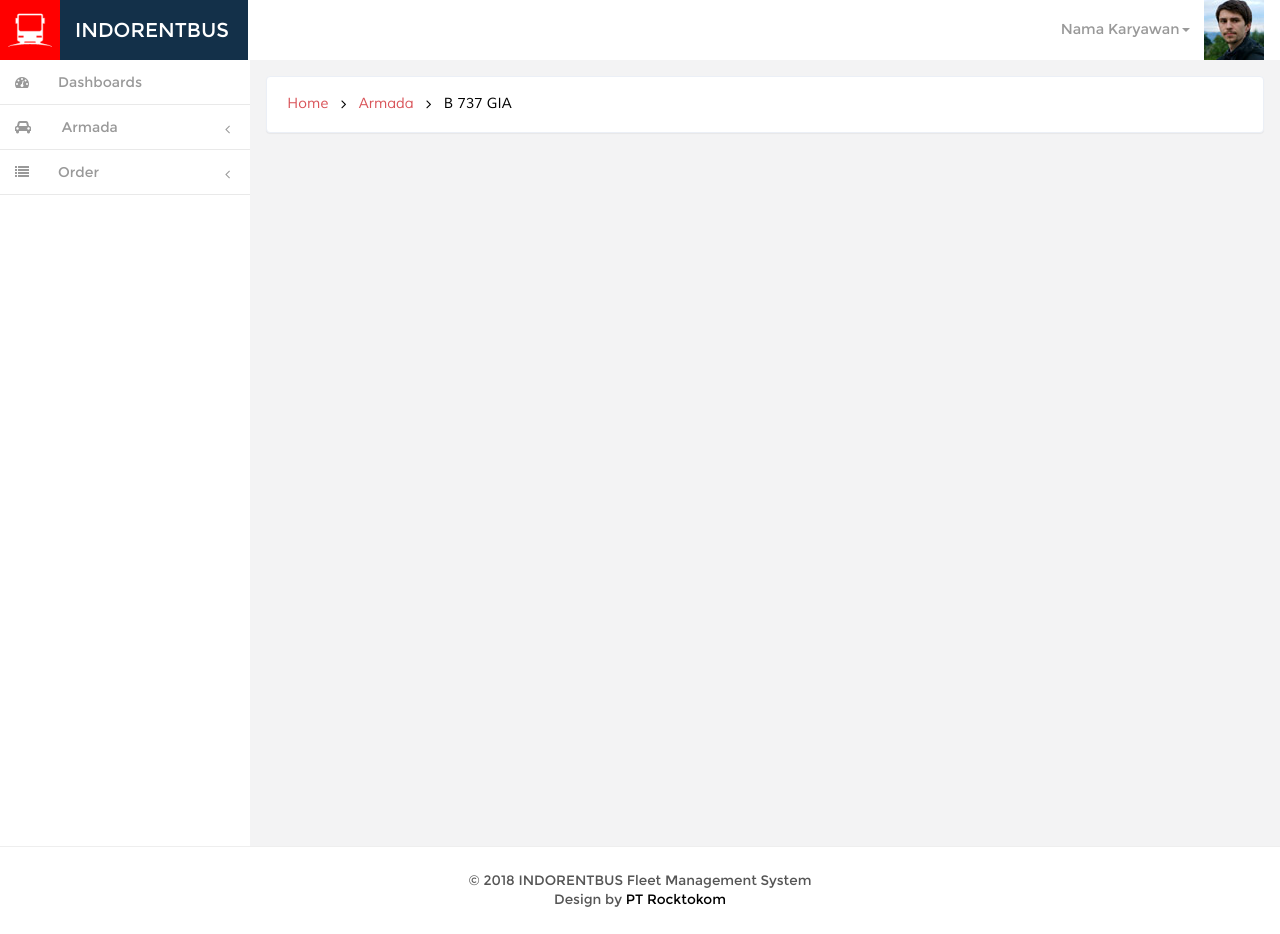
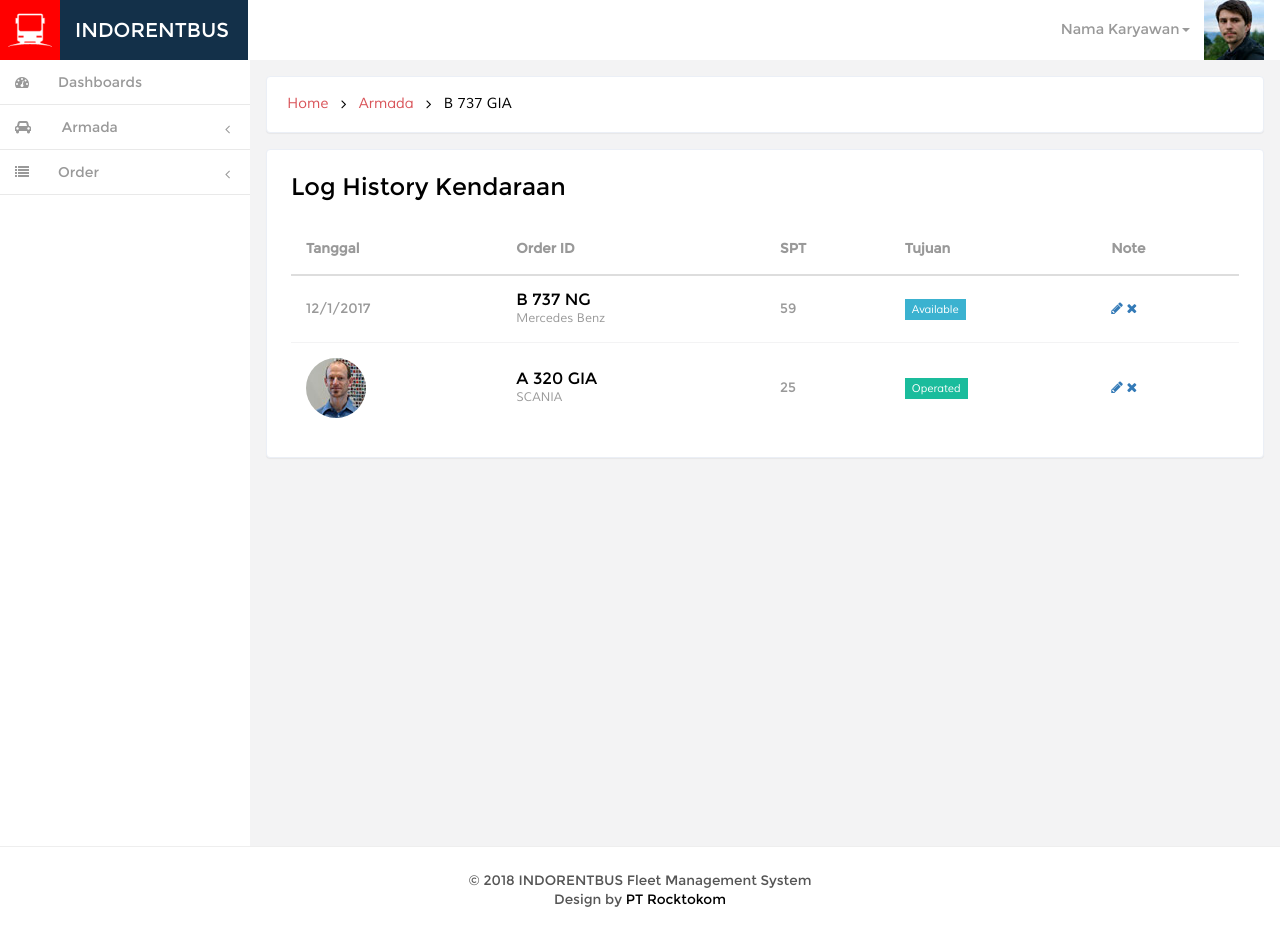
Before and after one commit to kemtol/indorentbus, a Jekyll site: the page built from laman/detail-armada.html, in a window 1280 px wide. Built offline with Jekyll 4.4.1, drawn with Linux system fonts in a browser that asks for light colours; nearby versions of some CDN libraries; Markdown is read by kramdown in place of the engine named in the settings; comment, search, counter and statistics services are not loaded.

Commit message:
Update detail-armada.html

```diff
--- a/laman/detail-armada.html
+++ b/laman/detail-armada.html
@@ -14,3 +14,60 @@ permalink: /armada/detail/
 	</h2>
 </div>
 <!--//banner-->
+
+<div class="col-xs-12 grid-form">
+    <div class="grid-form1">
+	<h3 id="table-fleet-history" class="">Log History Kendaraan</h3>
+        <table class="table">
+		<thead>
+			<tr>
+				<th>Tanggal</th>
+				<th>Order ID</th>
+				<th>SPT</th>
+				<th>Tujuan</th>
+				<th>Note</th>
+			</tr>
+		</thead>
+		<tbody>
+			<tr class="table-row">
+			    <td class="table-img">
+			       12/1/2017
+			    </td>
+			    <td class="table-text">
+				<h6>B 737 NG</h6>
+				<p>Mercedes Benz</p>
+			    </td>
+			    <td class="march">
+			       59
+			    </td>
+			    <td>
+				<span class="fam">Available</span>
+			    </td>
+			     <td>
+				<a href="" class="fa fa-pencil"></a> <a href="" class="fa fa-times"></a>
+			    </td>
+			</tr>
+			<tr class="table-row">
+			    <td class="table-img">
+			       <img src="{{site.url}}/images/in1.jpg" alt="">
+			    </td>
+			    <td class="table-text">
+				<h6>A 320 GIA</h6>
+				<p>SCANIA</p>
+			    </td>
+			    <td class="march">
+				25
+			    </td>
+			    <td>
+				<span class="mar">Operated</span>
+			    </td>
+			     <td>
+				<a href="" class="fa fa-pencil"></a> <a href="" class="fa fa-times"></a>
+			    </td>
+			</tr>
+		</tbody>
+        </table>
+    </div>
+</div>
+
+<div class="clearfix"></div>
```
